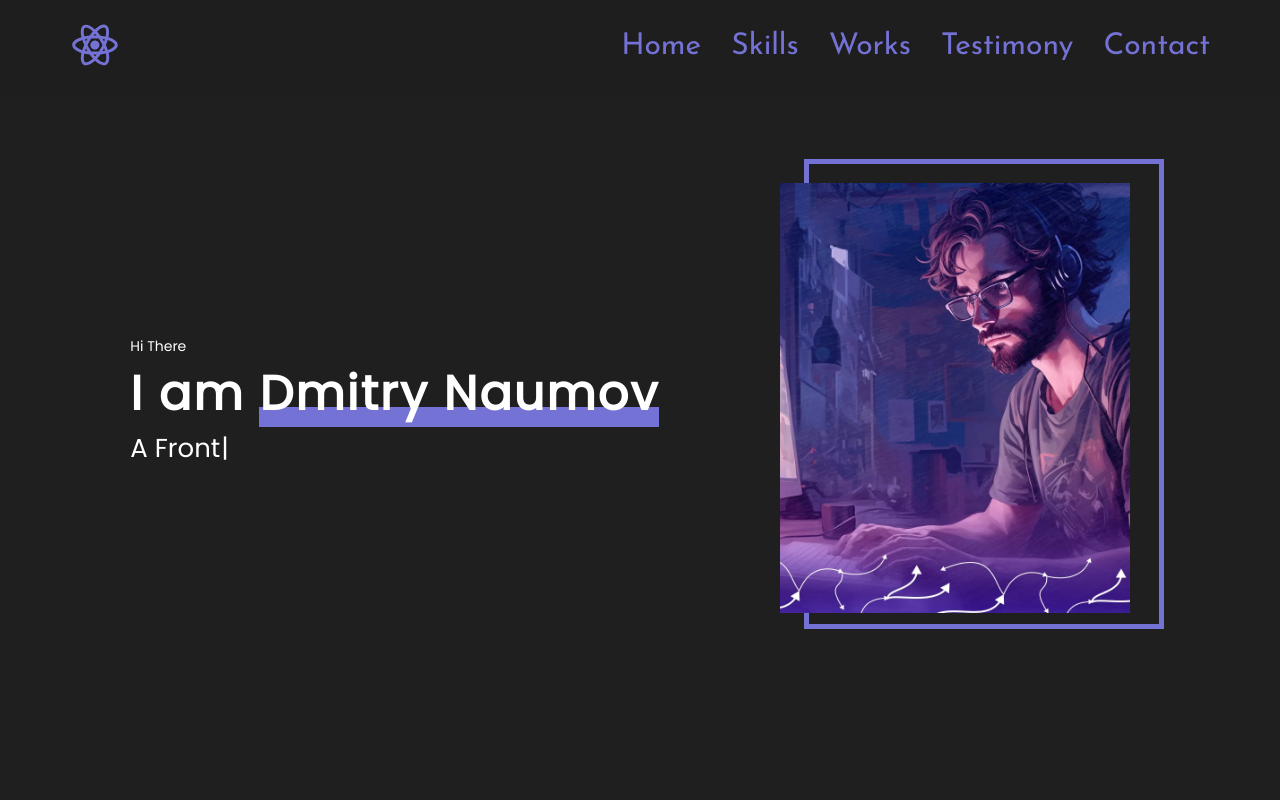
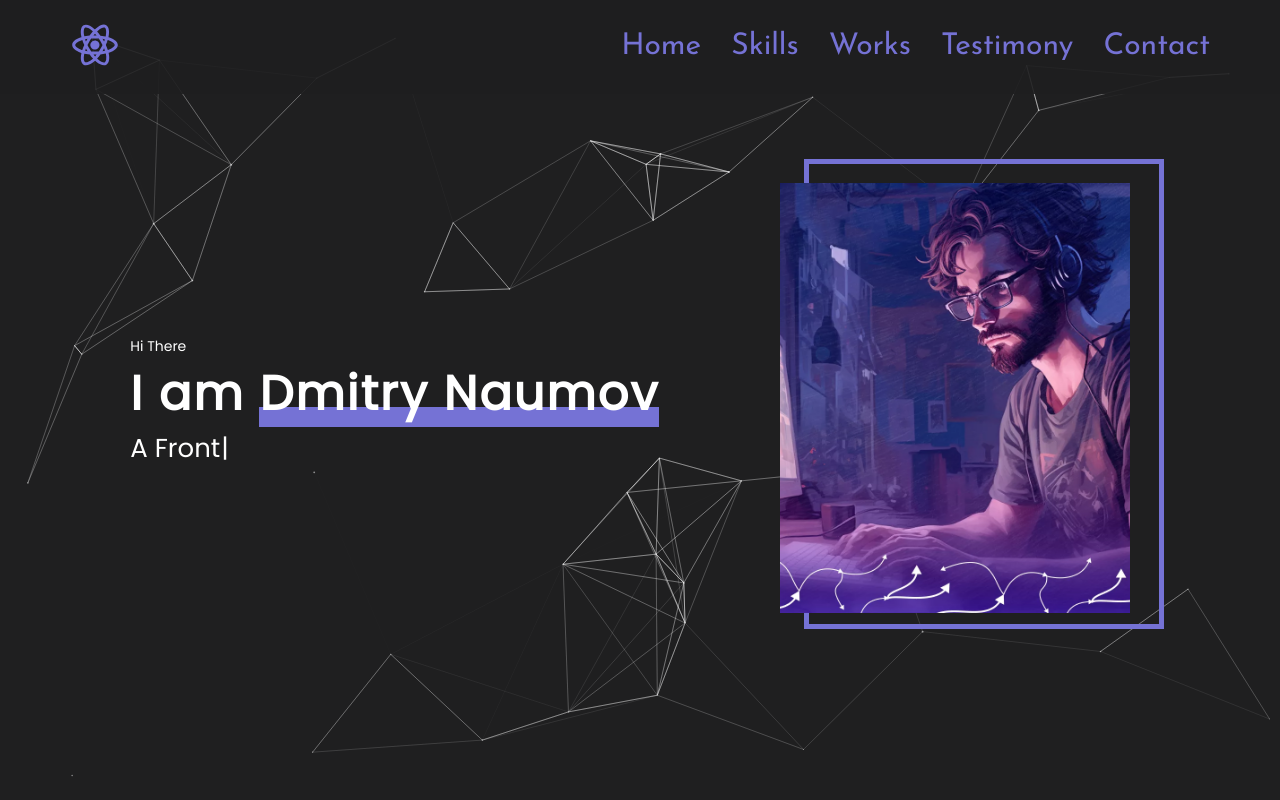
Before and after one commit to MempfisD/portfolio-start-project-main, a React app: page / in a window 1280 px wide. Shown: the top 800 px of the page. Built offline with nearby package versions, Linux system fonts and the light colour scheme.

Commit message:
add Particles

```diff
--- a/package.json
+++ b/package.json
@@ -9,6 +9,7 @@
 		"@testing-library/jest-dom": "5.14.1",
 		"@testing-library/react": "13.0.0",
 		"@testing-library/user-event": "13.2.1",
+		"@tsparticles/slim": "^3.3.0",
 		"@types/jest": "27.0.1",
 		"@types/node": "16.7.13",
 		"@types/react": "18.0.0",
@@ -49,6 +50,7 @@
 		"react-dom": "18.2.0",
 		"react-parallax-tilt": "^1.7.215",
 		"react-refresh": "0.11.0",
+		"react-tsparticles": "^2.12.2",
 		"resolve": "1.20.0",
 		"resolve-url-loader": "4.0.0",
 		"sass-loader": "12.3.0",
@@ -58,6 +60,8 @@
 		"styled-components": "5.3.6",
 		"tailwindcss": "3.0.2",
 		"terser-webpack-plugin": "5.2.5",
+		"tsparticles": "^3.3.0",
+		"tsparticles-slim": "^2.12.0",
 		"typescript": "4.4.2",
 		"typewriter-effect": "^2.21.0",
 		"web-vitals": "2.1.0",
--- a/src/App.tsx
+++ b/src/App.tsx
@@ -1,25 +1,27 @@
 import './App.css';
-import {Header} from './layout/header/Header';
-import {Main} from './layout/sections/main/Main';
-import {Skills} from './layout/sections/skills/Skills';
-import {Works} from './layout/sections/works/Works';
-import {Testimony} from './layout/sections/testimony/Testimony';
-import {Slogan} from './layout/sections/slogan/Slogan';
-import {Footer} from './layout/footer/Footer';
-import {Contacts} from './layout/sections/contacts/Contacts';
+import { Header } from './layout/header/Header';
+import { Main } from './layout/sections/main/Main';
+import { Skills } from './layout/sections/skills/Skills';
+import { Works } from './layout/sections/works/Works';
+import { Testimony } from './layout/sections/testimony/Testimony';
+import { Slogan } from './layout/sections/slogan/Slogan';
+import { Footer } from './layout/footer/Footer';
+import { Contacts } from './layout/sections/contacts/Contacts';
+import { Particle } from './components/particle/Particle';
 
 function App() {
 	return (
-			<div className="App">
-				<Header/>
-				<Main/>
-				<Skills/>
-				<Works/>
-				<Testimony/>
-				<Contacts/>
-				<Slogan/>
-				<Footer/>
-			</div>
+		<div className='App'>
+			<Particle />
+			<Header />
+			<Main />
+			<Skills />
+			<Works />
+			<Testimony />
+			<Contacts />
+			<Slogan />
+			<Footer />
+		</div>
 	);
 }
 
--- a/src/components/particle/Particle.tsx
+++ b/src/components/particle/Particle.tsx
@@ -1,13 +1,18 @@
 import { useCallback } from 'react';
 import type { Container, Engine } from 'tsparticles-engine';
 import Particles from 'react-tsparticles';
-import { loadFull } from 'tsparticles'; // if you are going to use `loadFull`, install the "tsparticles" package too.
-// import { loadSlim } from 'tsparticles-slim'; // if you are going to use `loadSlim`, install the "tsparticles-slim" package too.
+//import { loadFull } from "tsparticles"; // if you are going to use `loadFull`, install the "tsparticles" package too.
+import { loadSlim } from 'tsparticles-slim'; // if you are going to use `loadSlim`, install the "tsparticles-slim" package too.
 
 export const Particle = () => {
 	const particlesInit = useCallback(async (engine: Engine) => {
 		console.log(engine);
-		await loadFull(engine);
+
+		// you can initialize the tsParticles instance (engine) here, adding custom shapes or presets
+		// this loads the tsparticles package bundle, it's the easiest method for getting everything ready
+		// starting from v2 you can add only the features you need reducing the bundle size
+		//await loadFull(engine);
+		await loadSlim(engine);
 	}, []);
 
 	const particlesLoaded = useCallback(
@@ -22,18 +27,18 @@ export const Particle = () => {
 			init={particlesInit}
 			loaded={particlesLoaded}
 			options={{
-				background: {
-					color: {
-						value: '#0d47a1',
-					},
-				},
+				// background: {
+				// 	color: {
+				// 		value: '#0d47a1',
+				// 	},
+				// },
 				fpsLimit: 120,
 				interactivity: {
 					events: {
-						onClick: {
-							enable: true,
-							mode: 'push',
-						},
+						// onClick: {
+						// 	enable: true,
+						// 	mode: 'push',
+						// },
 						onHover: {
 							enable: true,
 							mode: 'repulse',
@@ -56,7 +61,7 @@ export const Particle = () => {
 					},
 					links: {
 						color: '#ffffff',
-						distance: 150,
+						distance: 200,
 						enable: true,
 						opacity: 0.5,
 						width: 1,
@@ -68,15 +73,15 @@ export const Particle = () => {
 							default: 'bounce',
 						},
 						random: false,
-						speed: 6,
+						speed: 2,
 						straight: false,
 					},
 					number: {
 						density: {
 							enable: true,
-							area: 800,
+							area: 1000,
 						},
-						value: 80,
+						value: 50,
 					},
 					opacity: {
 						value: 0.5,
@@ -85,7 +90,7 @@ export const Particle = () => {
 						type: 'circle',
 					},
 					size: {
-						value: { min: 1, max: 5 },
+						value: { min: 0.4, max: 1 },
 					},
 				},
 				detectRetina: true,
--- a/src/layout/footer/Footer_Styles.ts
+++ b/src/layout/footer/Footer_Styles.ts
@@ -3,6 +3,7 @@ import { font } from './../../styles/Common';
 import styled from 'styled-components';
 
 const Footer = styled.footer`
+	position: relative;
 	background-color: ${theme.colors.primaryBg};
 	padding: 40px 0;
 `;
--- a/src/layout/sections/contacts/Contacts_Styles.ts
+++ b/src/layout/sections/contacts/Contacts_Styles.ts
@@ -1,7 +1,9 @@
 import styled from 'styled-components';
 import { theme } from '../../../styles/Theme';
 
-const Contacts = styled.section``;
+const Contacts = styled.section`
+	position: relative;
+`;
 
 const Form = styled.form`
 	margin: 0 auto;
--- a/src/layout/sections/skills/Skill_styles.ts
+++ b/src/layout/sections/skills/Skill_styles.ts
@@ -1,7 +1,9 @@
 import styled from 'styled-components';
 import { theme } from '../../../styles/Theme';
 
-const Skills = styled.section``;
+const Skills = styled.section`
+	position: relative;
+`;
 
 const Skill = styled.div`
 	width: 330px;
--- a/src/layout/sections/testimony/Testimony.tsx
+++ b/src/layout/sections/testimony/Testimony.tsx
@@ -24,6 +24,7 @@ export const Testimony: React.FC = () => {
 };
 
 const StyledTestimony = styled.section`
+	position: relative;
 	min-height: 50vh;
 	background-color: #a3f1f3;
 
--- a/src/layout/sections/works/Works_Styles.ts
+++ b/src/layout/sections/works/Works_Styles.ts
@@ -5,6 +5,7 @@ import { Link } from '../../../components/Link';
 import { Button } from '../../../components/Button';
 
 const Works = styled.section`
+	position: relative;
 	${FlexWrapper} {
 		gap: 30px;
 	}
```
Also changed, not shown: 1 other file (tests, documents, lock files or other folders).
